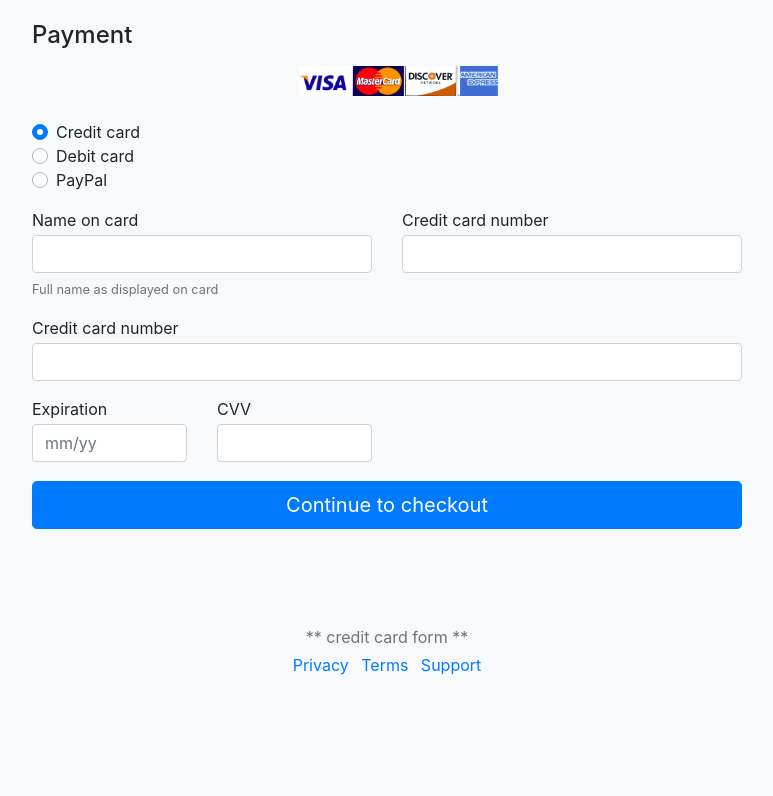
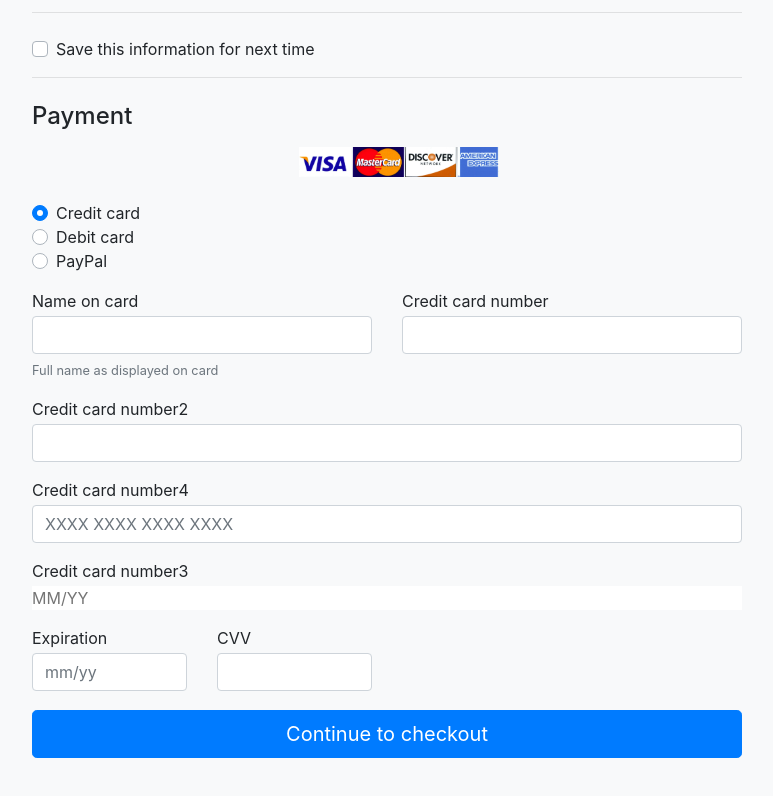
Before and after one commit to tatianaAz/card-validation, a plain HTML site: page index.html in a window 1280 px wide. Shown: the part 708-1504 px from the top of the page, without its empty margins (253-1026 px from the left). Before the commit the page ends 1433 px from the top, so only its background shows below. Drawn offline with nearby package versions, Linux system fonts and the light colour scheme.

Commit message:
CCnumber4

```diff
--- a/index.html
+++ b/index.html
@@ -33,12 +33,12 @@
             <input type="text" class="form-control" name="lastname" id="lastname" placeholder="Doe"/>
           </div>
         </div>
-<!--
+
         <div class="mb-3">
           <label for="email">Email</label>
           <input type="email" class="form-control" name="email" id="email" placeholder="john@doe.com"/>
         </div>
--->
+
         <div class="mb-3">
           <label for="address">Address</label>
           <input type="text" class="form-control" name="address" id="address" placeholder="1234 Main St" >
@@ -156,11 +156,18 @@
         </div>
 
         <div class="mb-3">
-           <label for="cc-number">Credit card number</label>
+           <label for="cc-number">Credit card number2</label>
             <input type="text" class="form-control" name="CCnumber2" id="CCnumber2" placeholder="">
-
         </div>
 
+        <div class="mb-3">
+          <label for="cc-number">Credit card number4</label>
+           <input type="text" class="form-control" name="CCnumber4" class="CCnumber4" placeholder="XXXX XXXX XXXX XXXX" onkeyup="numberMobile(event);">
+       </div>
+        <div class="mb-3">
+          <label for="cc-number">Credit card number3</label>
+        <input id="cc" type="text" placeholder="MM/YY" class="masked" pattern="([0-9] [0-9] [0-9] [0-9]) [0-9])" data-valid-example="05/18"/>
+        </div>
         <div class="row">
           <div class="col-md-3 mb-3">
             <label for="cc-expiration">Expiration</label>
@@ -188,7 +195,8 @@
   </div>
   <script src="https://ajax.googleapis.com/ajax/libs/jquery/3.4.1/jquery.min.js"></script>
   <script src="https://cdnjs.cloudflare.com/ajax/libs/jquery-validate/1.19.1/jquery.validate.min.js"></script>
- <!-- <script src="https://cdnjs.com/libraries/jquery.mask"></script>-->
+ <!-- <script src="Scripts/jquery.maskedinput.min.js"></script>
+  <script src="https://cdnjs.com/libraries/jquery.mask"></script>-->
   <script src="js/form-validation.js"></script>
   </body>
 </html>
--- a/js/form-validation.js
+++ b/js/form-validation.js
@@ -28,11 +28,10 @@ $(function() {
             digits: true,
             rangelength: [3, 4]
         },
-       // email: {
-      //    required: false,
-          //email is validated by the built-in "email" rule
-     //    email: true
-      //  },
+        email: {
+          required: false,
+        email: true,
+        },
       },
       // Specify validation error messages
       messages: {
@@ -47,7 +46,7 @@ $(function() {
         CCname: "This field is required",
         CCexpiration: "This field is required",
 
-    //    email: "Please enter a valid email address"
+        email: "Please enter a valid email address"
       },
       submitHandler: function(form) {
         alert('All entries are validated successfully!');
@@ -55,6 +54,33 @@ $(function() {
       }
     });
   });
+
+//  $(".CCnumber4").mask("(999) 999-9999");
+function numberMobile(e){
+ // e.target.value = e.target.value.replace(/[^\d]/g,'');
+ // return false;
+ var cardNum = document.getElementById('CCnumber4').value;
+    console.log(cardNum);
+    var keyPressed="";
+    if(window.event && event.keyCode>=48 && event.keyCode<=57) { // IE
+      keyPressed = event.keyCode;
+    } else if(event.which  && event.keyCode>=48 && event.keyCode<=57){ // Netscape/Firefox/Opera
+      keyPressed = event.which;
+    }
+
+if (keyPressed !==""){
+  var num = String.fromCharCode(keyPressed);
+  var maskedNum;
+  maskedNum = maskNum(cardNum);
+  console.log("Key Pressed = " + keyPressed);
+  console.log("  Formatted = " + maskedNum);
+  if(cardNum.length >= 19){
+    return false
+}
+document.getElementById('CCnumber4').value = maskedNum;
+}else
+return false;
+}
 
 
   function myKeyPress(event){
```
